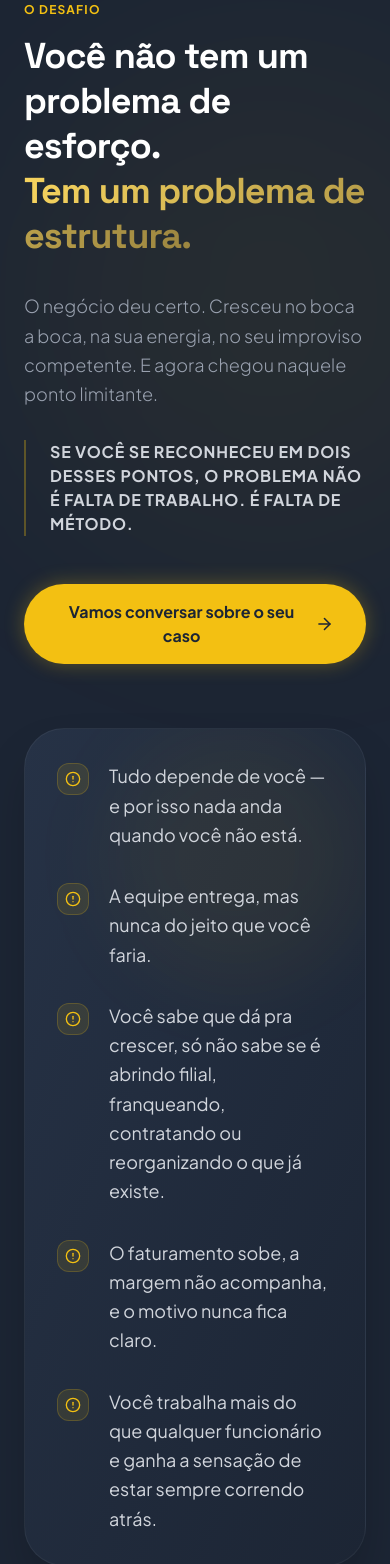
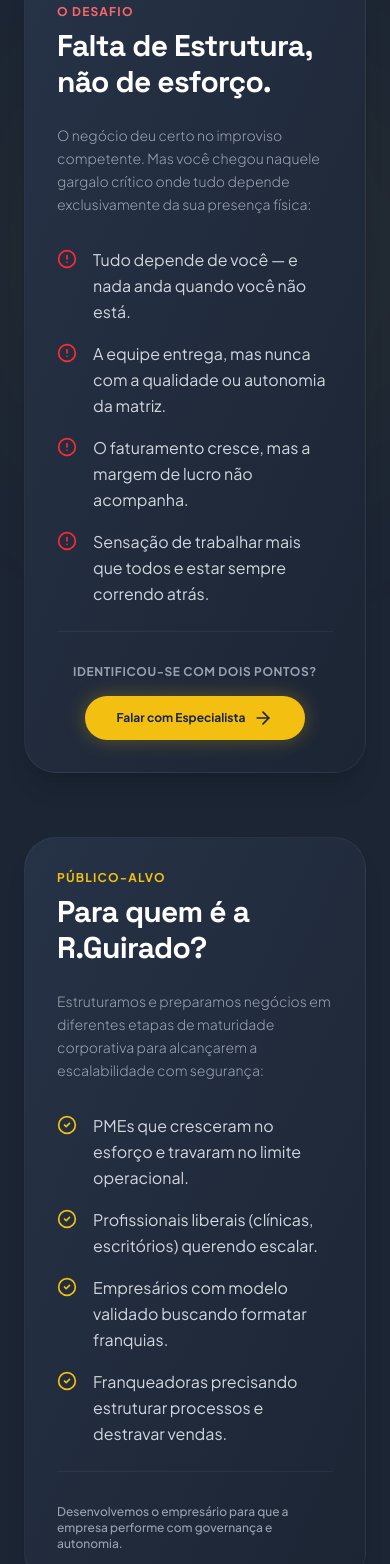
Before and after one commit to JoshuaGuirado/RGuirado, a React (Vite) app: page / in a window 390 px wide. Shown: the part 4666-6230 px from the top of the page. Built offline with nearby package versions, Linux system fonts and the light colour scheme.

Commit message:
refactor: consolidate sections to clean up text and page layout, keep menu clean

```diff
--- a/src/components/sections/About.tsx
+++ b/src/components/sections/About.tsx
@@ -1,83 +1,107 @@
 import React from "react";
 import { motion } from "motion/react";
-import { Sparkles, Shield, Cpu } from "lucide-react";
+import { Shield, Cpu } from "lucide-react";
 import { Button } from "../ui/Button";
 
 export function About() {
-  const scrollToTeam = () => document.getElementById("time")?.scrollIntoView({ behavior: "smooth" });
+  const scrollToForm = () => document.getElementById("contato")?.scrollIntoView({ behavior: "smooth" });
+
+  const team = [
+    { name: "Ricardo Guirado", role: "Dono e Consultor Principal", image: "/ricardo.jpg" },
+    { name: "Gabriel Krüger", role: "Gestor de Projetos", image: "/gabriel.png" },
+    { name: "Joshua Guirado", role: "Consultor de Processos", image: "/joshua.png" }
+  ];
 
   return (
-    <section id="sobre" className="py-32 bg-dark-900 relative overflow-hidden" aria-labelledby="about-heading">
+    <section id="sobre" className="py-24 bg-dark-900 relative overflow-hidden border-t border-white/5" aria-labelledby="about-heading">
       <div className="absolute inset-0 z-0 pointer-events-none overflow-hidden" aria-hidden="true">
-        <div className="absolute bottom-[10%] right-[5%] w-[500px] h-[500px] bg-gold-500/5 blur-[120px] rounded-full" />
+        <div className="absolute bottom-[10%] right-[5%] w-[400px] h-[400px] bg-gold-500/5 blur-[120px] rounded-full" />
       </div>
 
       <div className="max-w-7xl mx-auto px-6 relative z-10">
         <div className="grid lg:grid-cols-12 gap-16 items-start">
 
-          {/* Left Column: Heading and Highlight */}
-          <div className="lg:col-span-5 space-y-8">
+          {/* Left Column: Story */}
+          <div className="lg:col-span-6 space-y-8">
             <div className="space-y-4">
-              <span className="text-xs font-bold text-gold-500 uppercase tracking-widest block">Sobre nós</span>
+              <span className="text-xs font-bold text-gold-500 uppercase tracking-widest block">Quem Somos</span>
               <h2 id="about-heading" className="text-4xl sm:text-5xl font-black tracking-tight leading-tight">
-                Consultoria de <span className="text-transparent bg-clip-text bg-gradient-to-r from-gold-400 to-gold-600">dono para dono.</span>
+                Consultoria de <br />
+                <span className="text-transparent bg-clip-text bg-gradient-to-r from-gold-400 to-gold-600">dono para dono.</span>
               </h2>
             </div>
 
-            <p className="text-xl text-gray-300 font-light leading-relaxed border-l-2 border-gold-500/30 pl-6">
+            <p className="text-lg text-gray-300 font-light leading-relaxed border-l-2 border-gold-500/30 pl-6">
               Crescer não é fazer mais do mesmo com mais afinco. É reinventar o que já não serve — antes que o mercado faça isso por você.
             </p>
 
-            <div className="pt-4">
-              <Button onClick={scrollToTeam} className="text-md py-4 px-8 w-full sm:w-auto" aria-label="Conheça Ricardo Guirado - rolar para equipe">
-                Conheça Ricardo Guirado
-              </Button>
-            </div>
-          </div>
-
-          {/* Right Column: Detailed copy cards */}
-          <div className="lg:col-span-7 space-y-8">
-            <motion.div
-              initial={{ opacity: 0, y: 30 }}
-              whileInView={{ opacity: 1, y: 0 }}
-              viewport={{ once: true }}
-              transition={{ duration: 0.8 }}
-              className="space-y-6 text-lg text-gray-400 leading-relaxed font-light"
-            >
+            <div className="space-y-6 text-md text-gray-400 leading-relaxed font-light">
               <p>
                 Desde 2001, Ricardo Guirado e sua equipe acompanham empresários brasileiros exatamente no ponto de virada: quando o negócio pede um novo patamar e os métodos que trouxeram até aqui não levam adiante.
               </p>
               <p>
-                São mais de 25 anos estruturando gestão, formatando redes de franquias e desenvolvendo lideranças em empresas de pequeno e médio porte — a maioria delas no Paraná, muitas delas hoje operando em escala nacional.
+                São mais de 25 anos estruturando gestão, formatando redes de franquias e desenvolvendo lideranças em empresas de pequeno e médio porte — operando em escala nacional a partir de Curitiba/PR.
               </p>
-            </motion.div>
+            </div>
 
-            {/* Differentiator Highlights Grid */}
-            <div className="grid sm:grid-cols-2 gap-6 pt-4">
-              <div className="p-6 bg-dark-800 border border-white/5 rounded-2xl space-y-3">
-                <div className="w-10 h-10 rounded-xl bg-gold-500/10 flex items-center justify-center border border-gold-500/20">
-                  <Shield className="w-5 h-5 text-gold-500" />
+            {/* Differentiator Badges */}
+            <div className="grid sm:grid-cols-2 gap-6 pt-2">
+              <div className="flex gap-4 items-start">
+                <div className="w-8 h-8 rounded-lg bg-gold-500/10 flex items-center justify-center shrink-0 border border-gold-500/20 mt-1">
+                  <Shield className="w-4 h-4 text-gold-500" />
                 </div>
-                <h4 className="font-bold text-white tracking-tight">Sem "copiar e colar"</h4>
-                <p className="text-sm text-gray-400 leading-relaxed">
-                  Cada empresa tem uma cultura e uma jornada. Nossa metodologia parte da sua realidade, não de um template genérico.
-                </p>
+                <div>
+                  <h4 className="font-bold text-white text-sm">Sem copiar e colar</h4>
+                  <p className="text-xs text-gray-400 leading-relaxed">Nossa metodologia parte da sua realidade, não de templates genéricos.</p>
+                </div>
               </div>
 
-              <div className="p-6 bg-dark-800 border border-white/5 rounded-2xl space-y-3">
-                <div className="w-10 h-10 rounded-xl bg-gold-500/10 flex items-center justify-center border border-gold-500/20">
-                  <Cpu className="w-5 h-5 text-gold-500" />
+              <div className="flex gap-4 items-start">
+                <div className="w-8 h-8 rounded-lg bg-gold-500/10 flex items-center justify-center shrink-0 border border-gold-500/20 mt-1">
+                  <Cpu className="w-4 h-4 text-gold-500" />
                 </div>
-                <h4 className="font-bold text-white tracking-tight">Inteligência Artificial Aplicada</h4>
-                <p className="text-sm text-gray-400 leading-relaxed">
-                  Somamos automações, agentes personalizados e decisões baseadas em dados reais à gestão tradicional.
-                </p>
+                <div>
+                  <h4 className="font-bold text-white text-sm">IA Aplicada à Gestão</h4>
+                  <p className="text-xs text-gray-400 leading-relaxed">Automações e agentes de IA personalizados integrados ao seu fluxo real.</p>
+                </div>
               </div>
             </div>
+          </div>
 
-            <p className="text-gold-500 font-bold text-lg tracking-wide uppercase pt-4">
-              Experiência de quem já viu. Tecnologia de quem olha pra frente.
-            </p>
+          {/* Right Column: Compact Team Grid */}
+          <div className="lg:col-span-6 space-y-6">
+            <h4 className="text-xs font-bold text-gray-500 uppercase tracking-widest block text-center lg:text-left">
+              Especialistas por trás da consultoria
+            </h4>
+
+            <div className="grid sm:grid-cols-3 gap-6">
+              {team.map((member, idx) => (
+                <motion.div
+                  key={idx}
+                  whileHover={{ y: -5 }}
+                  className="bg-dark-800 rounded-2xl overflow-hidden border border-white/5 shadow-lg group flex flex-col"
+                >
+                  <div className="aspect-[4/5] overflow-hidden relative w-full bg-dark-900">
+                    <img
+                      src={member.image}
+                      alt={`Foto de ${member.name}`}
+                      className="w-full h-full object-cover grayscale group-hover:grayscale-0 transition-all duration-500"
+                      loading="lazy"
+                    />
+                  </div>
+                  <div className="p-4 text-center bg-dark-800 border-t border-white/5 flex-grow flex flex-col justify-center">
+                    <h5 className="font-bold text-sm text-white leading-tight">{member.name}</h5>
+                    <p className="text-[10px] text-gold-500 font-bold uppercase tracking-wider mt-1">{member.role}</p>
+                  </div>
+                </motion.div>
+              ))}
+            </div>
+
+            <div className="pt-4 text-center lg:text-left">
+              <Button onClick={scrollToForm} className="text-xs py-3 px-6" aria-label="Vamos conversar">
+                Agendar Reunião com Ricardo
+              </Button>
+            </div>
           </div>
 
         </div>
--- a/src/components/sections/Offer.tsx
+++ b/src/components/sections/Offer.tsx
@@ -1,70 +1,93 @@
 import React from "react";
 import { motion } from "motion/react";
-import { Milestone, Sliders, Cpu, Layers, Landmark } from "lucide-react";
+import { Milestone, Sliders, Cpu, Layers, Target, TrendingUp } from "lucide-react";
 
 export function Offer() {
   const differentiators = [
     {
-      icon: <Milestone className="w-8 h-8 text-gold-500" />,
+      icon: <Milestone className="w-5 h-5 text-gold-500" />,
       title: "25 anos de estrada real",
-      desc: "Desde 2001 no campo, com empresas de verdade, problemas de verdade e resultados verificáveis."
+      desc: "Desde 2001 no campo, com problemas de verdade e resultados verificáveis."
     },
     {
-      icon: <Sliders className="w-8 h-8 text-gold-500" />,
+      icon: <Sliders className="w-5 h-5 text-gold-500" />,
       title: "Personalização máxima",
-      desc: "Não temos template. Temos método. Preservamos sua identidade, sua cultura e seus valores — e mudamos o que trava o crescimento."
+      desc: "Temos método, não template. Preservamos sua cultura, identidade e valores."
     },
     {
-      icon: <Cpu className="w-8 h-8 text-gold-500" />,
-      title: "IA aplicada de forma prática",
-      desc: "Tecnologia que reduz retrabalho, automatiza processo e melhora decisão. Não é modismo: é ferramenta."
+      icon: <Cpu className="w-5 h-5 text-gold-500" />,
+      title: "IA de forma prática",
+      desc: "Tecnologia que reduz retrabalho, automatiza processos e apoia decisões."
     },
     {
-      icon: <Layers className="w-8 h-8 text-gold-500" />,
-      title: "Visão completa: negócio + gente",
-      desc: "Unimos estratégia, expansão e comportamento humano na mesma consultoria. Na prática, esses três nunca andam separados."
-    },
-    {
-      icon: <Landmark className="w-8 h-8 text-gold-500" />,
-      title: "Foco em PMEs brasileiras",
-      desc: "Falamos a língua de quem tem folha para pagar no dia 5 e sonho grande na cabeça."
+      icon: <Layers className="w-5 h-5 text-gold-500" />,
+      title: "Visão: negócio + gente",
+      desc: "Unimos estratégia, expansão e comportamento. Na prática, andam juntos."
     }
   ];
 
   return (
-    <section className="py-32 relative bg-dark-900 overflow-hidden border-t border-white/5" aria-labelledby="offer-heading">
+    <section className="py-24 relative bg-dark-900 overflow-hidden border-t border-white/5" aria-labelledby="offer-heading">
       <div className="absolute inset-0 z-0 pointer-events-none overflow-hidden" aria-hidden="true">
-        <div className="absolute top-[30%] right-[10%] w-[500px] h-[500px] bg-gold-500/5 blur-[120px] rounded-full" />
+        <div className="absolute top-[30%] right-[10%] w-[400px] h-[400px] bg-gold-500/5 blur-[120px] rounded-full" />
       </div>
 
       <div className="max-w-7xl mx-auto px-6 relative z-10">
-        <div id="offer-heading" className="max-w-3xl mb-20">
-          <span className="text-xs font-bold text-gold-500 uppercase tracking-widest block mb-4">Diferenciais</span>
-          <h2 className="text-4xl sm:text-5xl font-black tracking-tight leading-tight">
-            Por que escolher a R.Guirado?
+        <div className="grid lg:grid-cols-12 gap-16 items-center">
+
+          {/* Left Column: Title & Key Stats */}
+          <div className="lg:col-span-5 space-y-8">
+            <div className="space-y-4">
+              <span className="text-xs font-bold text-gold-500 uppercase tracking-widest block">Diferenciais</span>
+              <h2 id="offer-heading" className="text-4xl sm:text-5xl font-black tracking-tight leading-tight">
+                Por que escolher a <br />
+                <span className="text-transparent bg-clip-text bg-gradient-to-r from-gold-400 to-gold-600">R.Guirado?</span>
               </h2>
             </div>
 
-        <div className="flex flex-wrap justify-center gap-8">
+            <p className="text-lg text-gray-400 font-light leading-relaxed">
+              Falamos a língua de quem tem folha para pagar no dia 5 e sonho grande na cabeça. Unimos experiência real com tecnologia avançada.
+            </p>
+
+            {/* Consolidating SocialProof Statistics here */}
+            <div className="grid grid-cols-2 gap-6 pt-4 border-t border-white/5">
+              <div className="space-y-1">
+                <div className="flex items-center gap-2 text-gold-500">
+                  <Target className="w-5 h-5" />
+                  <span className="text-3xl font-black text-white">250+</span>
+                </div>
+                <p className="text-xs text-gray-400 font-bold uppercase tracking-wider">Empresas estruturadas</p>
+              </div>
+
+              <div className="space-y-1">
+                <div className="flex items-center gap-2 text-gold-500">
+                  <TrendingUp className="w-5 h-5" />
+                  <span className="text-3xl font-black text-white">1000+</span>
+                </div>
+                <p className="text-xs text-gray-400 font-bold uppercase tracking-wider">Unidades abertas</p>
+              </div>
+            </div>
+          </div>
+
+          {/* Right Column: 2x2 Grid of Differentiators */}
+          <div className="lg:col-span-7 grid sm:grid-cols-2 gap-6">
             {differentiators.map((diff, idx) => (
               <motion.div
                 key={idx}
-              initial={{ opacity: 0, y: 30 }}
-              whileInView={{ opacity: 1, y: 0 }}
-              viewport={{ once: true }}
-              transition={{ delay: idx * 0.1, duration: 0.6 }}
-              whileHover={{ y: -8 }}
-              className="p-8 rounded-[2rem] bg-dark-800 border border-white/5 hover:border-gold-500/30 transition-all shadow-xl flex flex-col justify-between w-full md:w-[calc(50%-1rem)] lg:w-[calc(33.333%-1.5rem)] max-w-sm"
+                whileHover={{ y: -5 }}
+                className="p-6 rounded-2xl bg-dark-800 border border-white/5 hover:border-gold-500/20 transition-all shadow-lg flex flex-col justify-between"
               >
-              <div className="space-y-6">
-                <div className="w-16 h-16 bg-dark-900 border border-gold-500/10 rounded-2xl flex items-center justify-center shadow-inner">
+                <div className="space-y-4">
+                  <div className="w-10 h-10 bg-dark-900 border border-gold-500/10 rounded-xl flex items-center justify-center shadow-inner">
                     {diff.icon}
                   </div>
-                <h3 className="text-2xl font-black tracking-tight text-white">{diff.title}</h3>
-                <p className="text-gray-400 text-md leading-relaxed">{diff.desc}</p>
+                  <h3 className="text-lg font-bold text-white tracking-tight">{diff.title}</h3>
+                  <p className="text-sm text-gray-400 leading-relaxed">{diff.desc}</p>
                 </div>
               </motion.div>
             ))}
+          </div>
+
         </div>
       </div>
     </section>
--- a/src/components/sections/Problem.tsx
+++ b/src/components/sections/Problem.tsx
@@ -1,80 +1,93 @@
 import React from "react";
 import { motion } from "motion/react";
-import { AlertCircle, ArrowRight } from "lucide-react";
+import { AlertCircle, CheckCircle2, ArrowRight } from "lucide-react";
 import { Button } from "../ui/Button";
 
 export function Problem() {
   const scrollToForm = () => document.getElementById("contato")?.scrollIntoView({ behavior: "smooth" });
 
   const painPoints = [
-    "Tudo depende de você — e por isso nada anda quando você não está.",
-    "A equipe entrega, mas nunca do jeito que você faria.",
-    "Você sabe que dá pra crescer, só não sabe se é abrindo filial, franqueando, contratando ou reorganizando o que já existe.",
-    "O faturamento sobe, a margem não acompanha, e o motivo nunca fica claro.",
-    "Você trabalha mais do que qualquer funcionário e ganha a sensação de estar sempre correndo atrás."
+    "Tudo depende de você — e nada anda quando você não está.",
+    "A equipe entrega, mas nunca com a qualidade ou autonomia da matriz.",
+    "O faturamento cresce, mas a margem de lucro não acompanha.",
+    "Sensação de trabalhar mais que todos e estar sempre correndo atrás."
+  ];
+
+  const targetAudience = [
+    "PMEs que cresceram no esforço e travaram no limite operacional.",
+    "Profissionais liberais (clínicas, escritórios) querendo escalar.",
+    "Empresários com modelo validado buscando formatar franquias.",
+    "Franqueadoras precisando estruturar processos e destravar vendas."
   ];
 
   return (
-    <section id="recursos" className="py-32 bg-dark-900 relative overflow-hidden" aria-labelledby="problem-heading">
-      {/* Safe Background Orbs */}
+    <section id="recursos" className="py-24 bg-dark-900 relative overflow-hidden border-t border-white/5" aria-labelledby="problem-heading">
       <div className="absolute inset-0 z-0 pointer-events-none overflow-hidden" aria-hidden="true">
-        <div className="absolute top-[10%] left-[5%] w-[500px] h-[500px] bg-gold-500/5 blur-[120px] rounded-full" />
+        <div className="absolute top-[10%] left-[5%] w-[400px] h-[400px] bg-gold-500/5 blur-[120px] rounded-full" />
       </div>
 
-      <div className="absolute top-0 left-1/2 -translate-x-1/2 w-full max-w-2xl h-px bg-gradient-to-r from-transparent via-gold-500/20 to-transparent" />
+      <div className="max-w-7xl mx-auto px-6 relative z-10">
+        <div className="grid lg:grid-cols-2 gap-16 items-stretch">
 
-      <div className="max-w-7xl mx-auto px-6 relative z-10">
-        <div className="grid lg:grid-cols-12 gap-16 items-center">
+          {/* Left Block: Pain Points (O Momento) */}
+          <div className="bg-gradient-to-br from-dark-800 to-dark-900 border border-white/5 rounded-[2rem] p-8 md:p-10 shadow-xl flex flex-col justify-between">
+            <div className="space-y-6">
+              <div>
+                <span className="text-xs font-bold text-red-400 uppercase tracking-widest block mb-2">O Desafio</span>
+                <h3 id="problem-heading" className="text-3xl font-black tracking-tight text-white">
+                  Falta de Estrutura, não de esforço.
+                </h3>
+              </div>
+              <p className="text-sm text-gray-400 leading-relaxed font-light">
+                O negócio deu certo no improviso competente. Mas você chegou naquele gargalo crítico onde tudo depende exclusivamente da sua presença física:
+              </p>
 
-          {/* Left Column: Heading and Context */}
-          <div className="lg:col-span-5 space-y-8">
-            <div className="space-y-4">
-              <span className="text-xs font-bold text-gold-500 uppercase tracking-widest block">O Desafio</span>
-              <h2 id="problem-heading" className="text-4xl sm:text-5xl font-black tracking-tight leading-tight">
-                Você não tem um problema de esforço.<br />
-                <span className="text-transparent bg-clip-text bg-gradient-to-r from-gold-400 to-gold-600">Tem um problema de estrutura.</span>
-              </h2>
+              <div className="space-y-4 pt-2">
+                {painPoints.map((point, idx) => (
+                  <div key={idx} className="flex gap-4 items-start">
+                    <AlertCircle className="w-5 h-5 text-red-500 shrink-0 mt-0.5" />
+                    <p className="text-gray-300 text-md leading-relaxed">{point}</p>
+                  </div>
+                ))}
+              </div>
             </div>
 
-            <p className="text-lg text-gray-400 leading-relaxed font-light">
-              O negócio deu certo. Cresceu no boca a boca, na sua energia, no seu improviso competente. E agora chegou naquele ponto limitante.
-            </p>
-
-            <div className="space-y-4 border-l-2 border-gold-500/30 pl-6">
-              <p className="text-md text-gray-300 font-bold uppercase tracking-wider">
-                Se você se reconheceu em dois desses pontos, o problema não é falta de trabalho. É falta de método.
-              </p>
-            </div>
-
-            <div className="pt-4">
-              <Button onClick={scrollToForm} className="text-md py-4 px-8 w-full sm:w-auto" aria-label="Vamos conversar sobre o seu caso - rolar para contato">
-                Vamos conversar sobre o seu caso
+            <div className="pt-8 border-t border-white/5 mt-6 flex flex-col sm:flex-row items-center justify-between gap-4">
+              <span className="text-xs text-gray-400 font-bold uppercase tracking-wider">Identificou-se com dois pontos?</span>
+              <Button onClick={scrollToForm} className="text-xs py-3 px-6" aria-label="Vamos conversar">
+                Falar com Especialista
               </Button>
             </div>
           </div>
 
-          {/* Right Column: Pain Points Card */}
-          <div className="lg:col-span-7">
-            <motion.div
-              initial={{ opacity: 0, x: 30 }}
-              whileInView={{ opacity: 1, x: 0 }}
-              viewport={{ once: true }}
-              transition={{ duration: 0.8, ease: "easeOut" }}
-              className="bg-gradient-to-br from-dark-800 to-dark-900 border border-white/5 rounded-[2.5rem] p-8 md:p-12 shadow-2xl relative overflow-hidden"
-            >
-              <div className="absolute top-0 right-0 w-64 h-64 bg-gold-500/5 rounded-full blur-[40px] pointer-events-none" />
+          {/* Right Block: Target (Para quem é) */}
+          <div className="bg-gradient-to-br from-dark-800 to-dark-900 border border-white/5 rounded-[2rem] p-8 md:p-10 shadow-xl flex flex-col justify-between">
+            <div className="space-y-6">
+              <div>
+                <span className="text-xs font-bold text-gold-500 uppercase tracking-widest block mb-2">Público-Alvo</span>
+                <h3 className="text-3xl font-black tracking-tight text-white">
+                  Para quem é a R.Guirado?
+                </h3>
+              </div>
+              <p className="text-sm text-gray-400 leading-relaxed font-light">
+                Estruturamos e preparamos negócios em diferentes etapas de maturidade corporativa para alcançarem a escalabilidade com segurança:
+              </p>
 
-              <div className="space-y-8 relative z-10">
-                {painPoints.map((point, idx) => (
-                  <div key={idx} className="flex gap-5 items-start">
-                    <div className="w-8 h-8 rounded-xl bg-gold-500/10 flex items-center justify-center shrink-0 mt-0.5 border border-gold-500/20">
-                      <AlertCircle className="w-4 h-4 text-gold-500" />
-                    </div>
-                    <p className="text-gray-300 text-lg leading-relaxed">{point}</p>
+              <div className="space-y-4 pt-2">
+                {targetAudience.map((target, idx) => (
+                  <div key={idx} className="flex gap-4 items-start">
+                    <CheckCircle2 className="w-5 h-5 text-gold-500 shrink-0 mt-0.5" />
+                    <p className="text-gray-300 text-md leading-relaxed">{target}</p>
                   </div>
                 ))}
               </div>
-            </motion.div>
+            </div>
+
+            <div className="pt-8 border-t border-white/5 mt-6">
+              <p className="text-xs text-gray-400 font-medium">
+                Desenvolvemos o empresário para que a empresa performe com governança e autonomia.
+              </p>
+            </div>
           </div>
 
         </div>
--- a/src/components/sections/Solution.tsx
+++ b/src/components/sections/Solution.tsx
@@ -58,6 +58,12 @@
             <p className="text-lg text-gray-400 leading-relaxed font-light">
               Consultoria séria não é sobre entregar diagnóstico bonito. É sobre fazer a empresa andar — e continuar andando depois que a gente sai. Por isso todo projeto da R.Guirado percorre quatro etapas. Elas se chamam **ALTA**.
             </p>
+
+            {/* Frase Yves Doz Integrada */}
+            <div className="border-l-2 border-gold-500 pl-6 my-6 italic text-gray-400 text-sm leading-relaxed">
+              "As empresas morrem hoje não por fazer as coisas erradas, mas por fazerem bem as mesmas coisas durante tempo demais."
+              <span className="block text-xs font-bold uppercase tracking-widest text-gold-500 mt-2 not-italic">— Yves Doz</span>
+            </div>
 
             {/* Fundo Escuro Destaque Slogan */}
             <div className="p-8 rounded-3xl bg-dark-900 border border-white/5 text-center relative overflow-hidden">
```
Also changed, not shown: src/components/Landing.tsx (+0 -8 lines), src/components/sections/FAQ.tsx (+19 -10 lines). Lines whose indentation alone changed are shown as unchanged.
